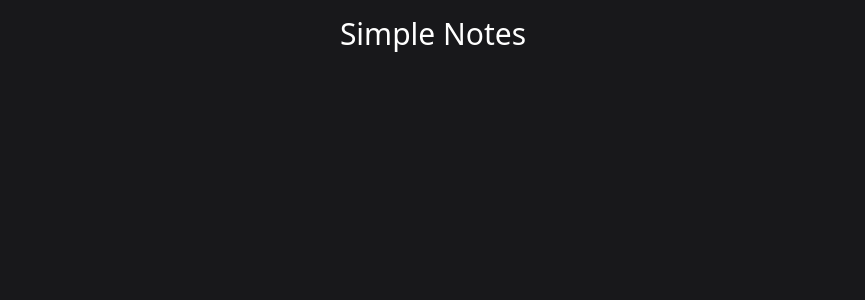
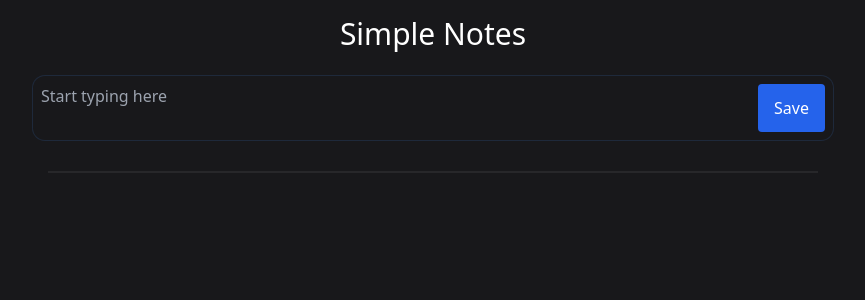
Before and after one commit to Glitch-guy0/simple-note, a Next.js app: page / in a window 1280 px wide. Shown: the top 300 px of the page, without its empty margins (207-1072 px from the left). Built offline with nearby package versions, Linux system fonts and the light colour scheme.

Commit message:
separator and landing page

```diff
--- a/src/app/page.tsx
+++ b/src/app/page.tsx
@@ -1,11 +1,18 @@
-import Header from "@/components/Header"
-
-
+import Header from "@/components/Header";
+import Prompt from "@/components/Prompt";
+import Contain from "@/components/ui/Contain";
+import Separator from "@/components/ui/Separator";
 
 export default function rootPage() {
   return (
     <div className="w-full h-full bg-zinc-900 text-white px-4 py-2">
-      <Header />
+      <Contain>
+        <Header />
+        <Prompt />
+        <Separator />
+      </Contain>
+
+
     </div>
-  )
+  );
 }
--- /dev/null
+++ b/src/components/ui/Separator.tsx
@@ -0,0 +1,3 @@
+export default function Separator() {
+  return <div className=" ring-1 rounded ring-zinc-800 my-8 mx-4"></div>;
+}
```
